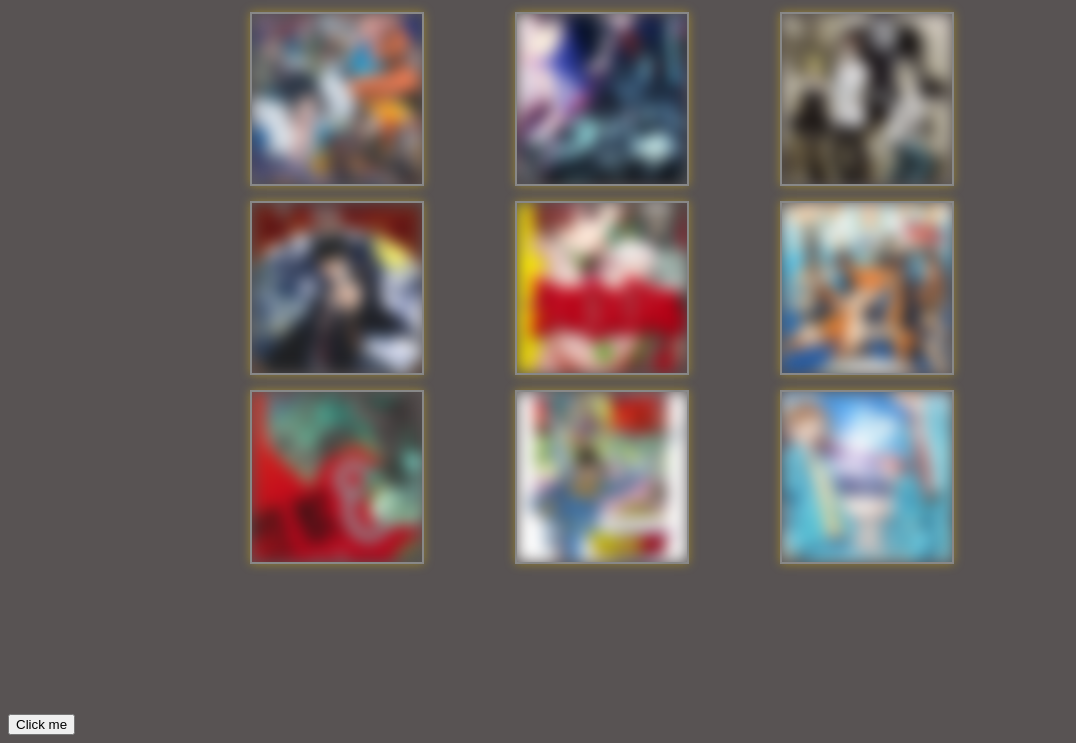
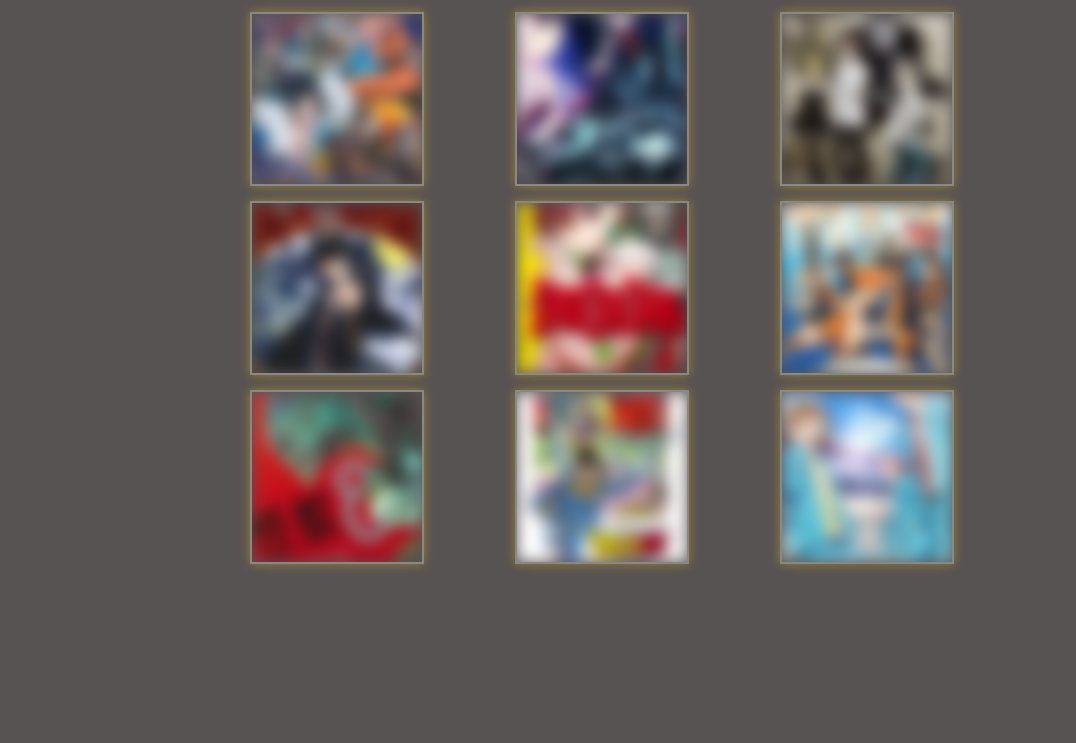
Before and after one commit to OlivierDJacques/animeflip, a plain HTML site: page animeFlip.html in a window 1280 px wide. Shown: the part 201-944 px from the top of the page, without its empty margins (0-1076 px from the left). After the commit the page ends 915 px from the top, so only its background shows below. Drawn offline with Linux system fonts and the light colour scheme.

Commit message:
removed click me at the bottom

```diff
--- a/animeFlip.html
+++ b/animeFlip.html
@@ -49,8 +49,6 @@
         <div class="tile" data-index="8" data-answer="Blue Box"></div>
     </div>
 
-    <button onclick="prompt('Guess:')">Click me</button>
-
     <div id="modal" class="modal hidden">
         <div class="modal-content">
             <h2>Guess the Anime</h2>
```
